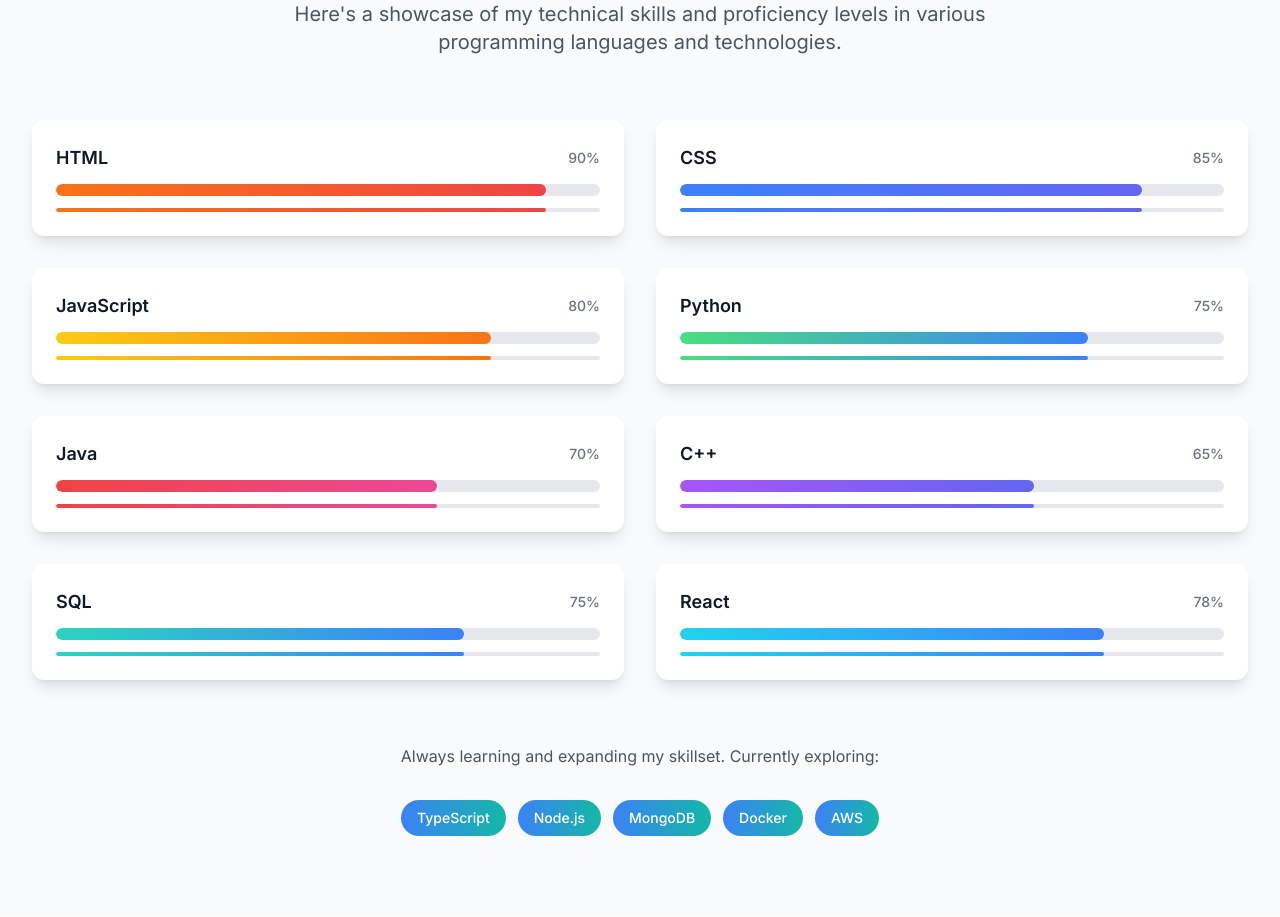
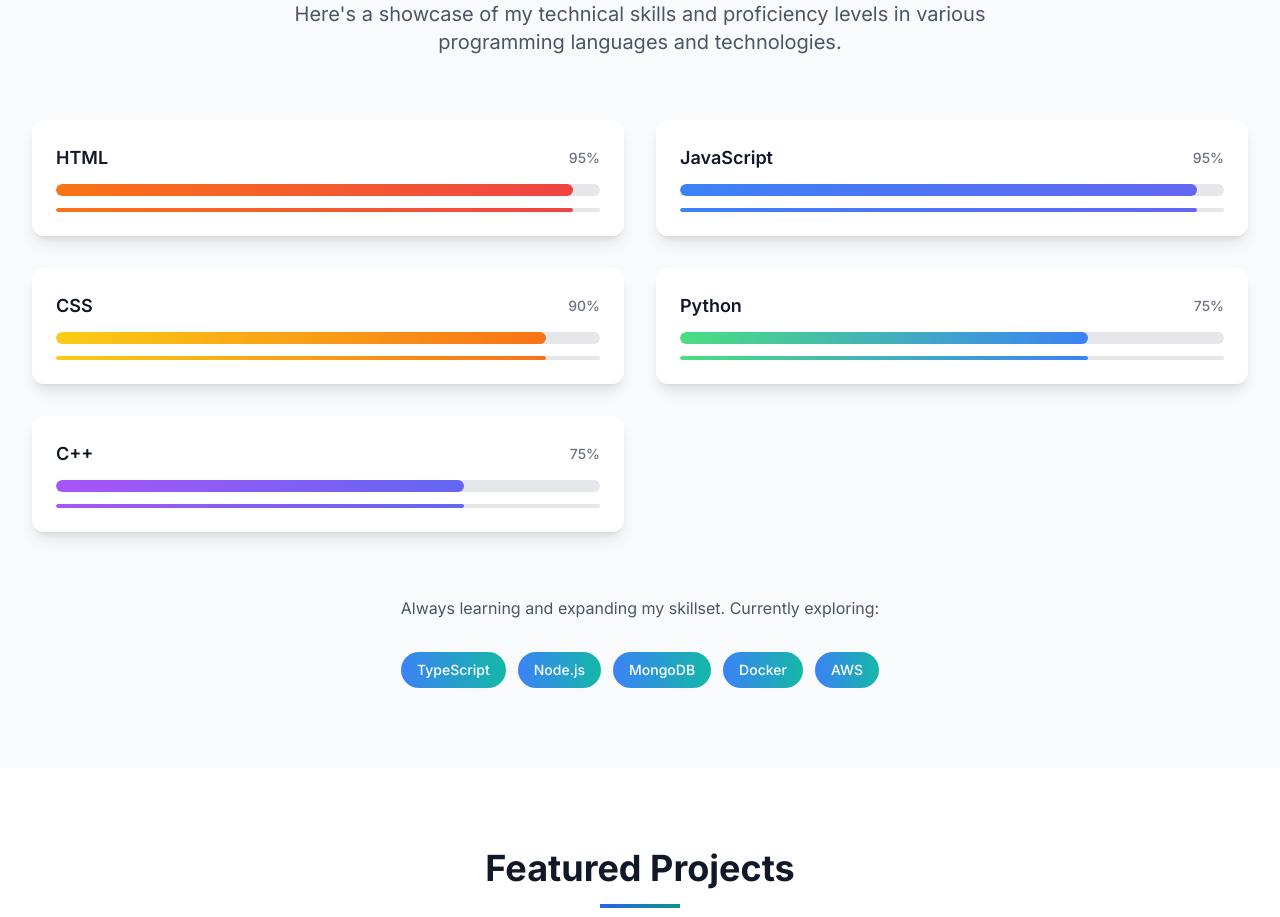
Before and after one commit to Eyob37/New-project, a React (Vite) app: page / in a window 1280 px wide. Shown: the part 1760-2677 px from the top of the page. Built offline with nearby package versions, Linux system fonts and the light colour scheme.

Commit message:
Update Skills.tsx

```diff
--- a/src/components/Skills.tsx
+++ b/src/components/Skills.tsx
@@ -11,14 +11,11 @@ const Skills: React.FC = () => {
   const sectionRef = useRef<HTMLDivElement>(null);
 
   const skills: Skill[] = [
-    { name: 'HTML', level: 90, color: 'from-orange-500 to-red-500' },
-    { name: 'CSS', level: 85, color: 'from-blue-500 to-indigo-500' },
-    { name: 'JavaScript', level: 80, color: 'from-yellow-400 to-orange-500' },
+    { name: 'HTML', level: 95, color: 'from-orange-500 to-red-500' },
+    { name: 'JavaScript', level: 95, color: 'from-blue-500 to-indigo-500' },
+    { name: 'CSS', level: 90, color: 'from-yellow-400 to-orange-500' },
     { name: 'Python', level: 75, color: 'from-green-400 to-blue-500' },
-    { name: 'Java', level: 70, color: 'from-red-500 to-pink-500' },
-    { name: 'C++', level: 65, color: 'from-purple-500 to-indigo-500' },
-    { name: 'SQL', level: 75, color: 'from-teal-400 to-blue-500' },
-    { name: 'React', level: 78, color: 'from-cyan-400 to-blue-500' }
+    { name: 'C++', level: 75, color: 'from-purple-500 to-indigo-500' },
   ];
 
   useEffect(() => {
```
